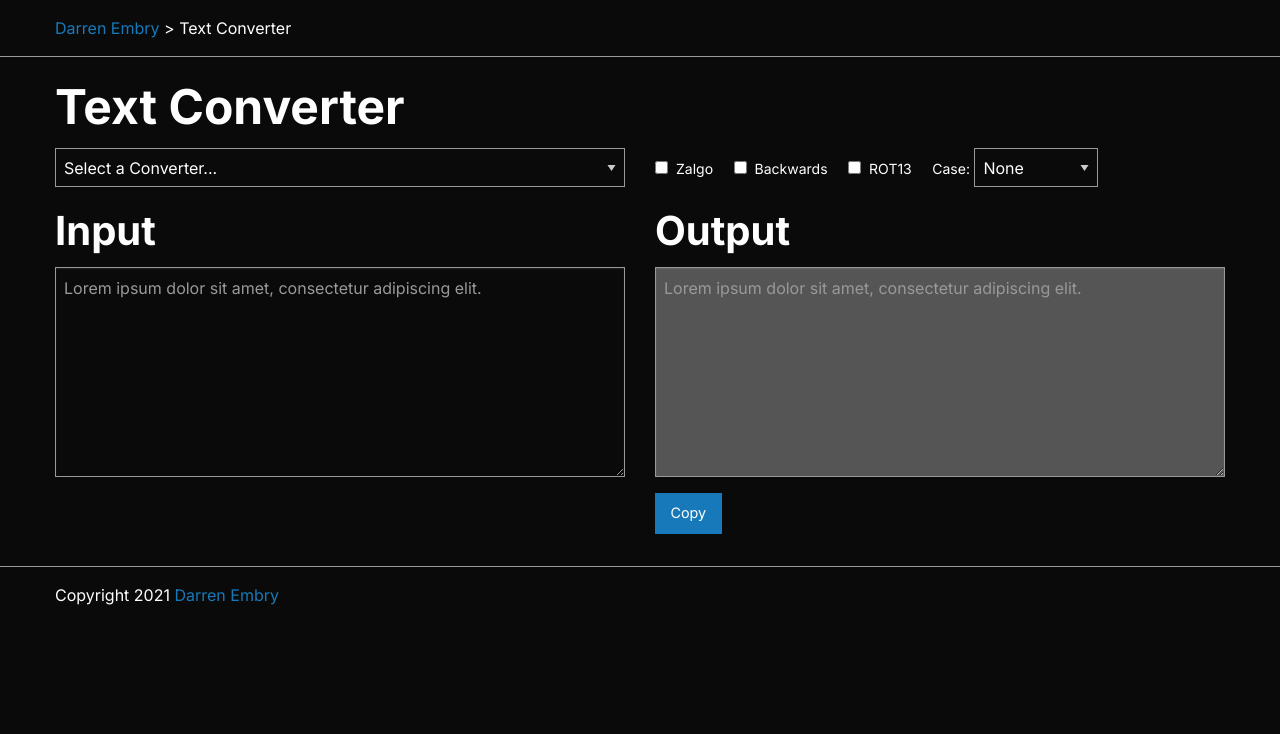
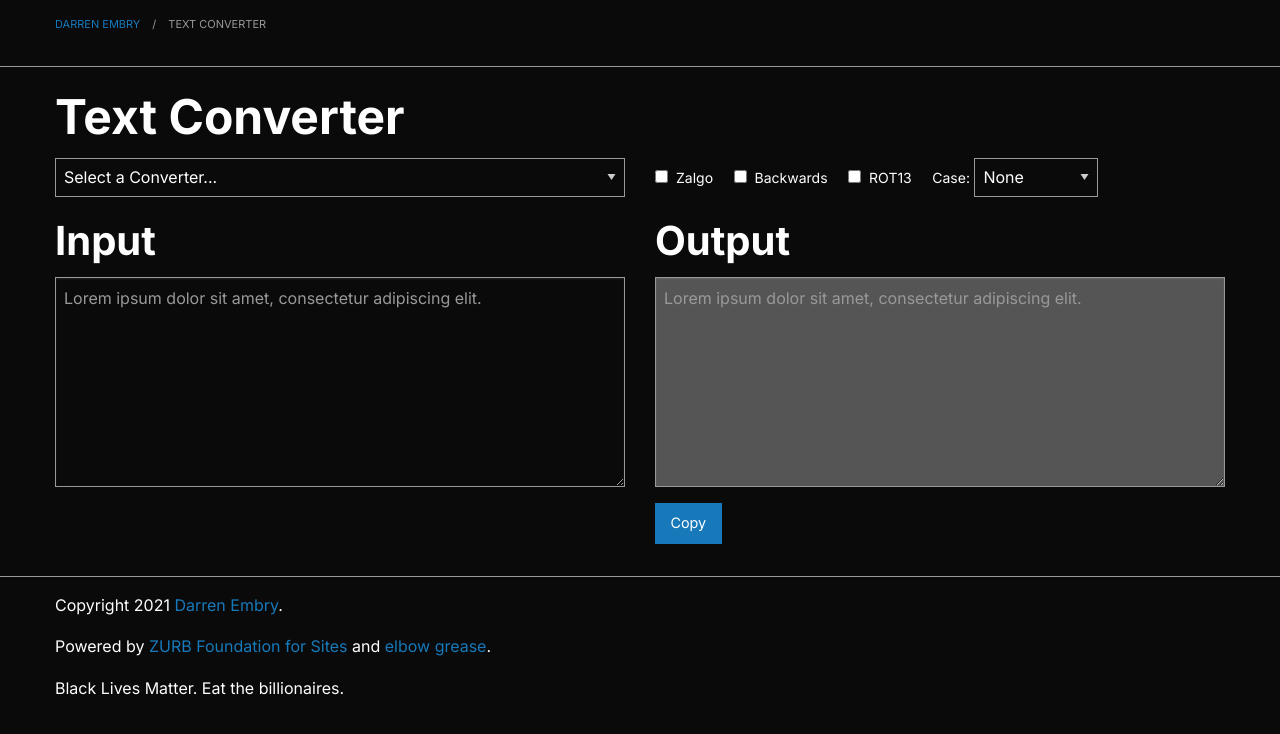
Before and after one commit to dse/text-converter, a website: page docs/index.html in a window 1280 px wide. Drawn offline with Linux system fonts and the light colour scheme.

Commit message:
breadcrumbs, footer additions

```diff
--- a/docs/index.html
+++ b/docs/index.html
@@ -17,7 +17,12 @@
                 <div class="grid-x grid-margin-x">
                     <div class="cell">
 
-                        <a href="https://webonastick.com/">Darren Embry</a> &gt; Text Converter
+                        <nav aria-label="You are here:" role="navigation">
+                            <ul class="breadcrumbs">
+                                <li><a href="https://webonastick.com/">Darren Embry</a></li>
+                                <li class="disabled">Text Converter</li>
+                            </ul>
+                        </nav>
 
                     </div>
                 </div>
@@ -79,7 +84,18 @@
                 <div class="grid-x grid-margin-x">
                     <div class="cell">
 
-                        Copyright <script>document.write(new Date().getFullYear());</script> <a href="mailto:dse@webonastick.com">Darren Embry</a>
+                        <p>
+                            Copyright <script>document.write(new Date().getFullYear());</script> <a href="mailto:dse@webonastick.com">Darren Embry</a>.
+                        </p>
+
+                        <p>
+                            Powered by <a target="_blank" href="https://get.foundation/sites.html">ZURB Foundation for Sites</a> and
+                            <a target="_blank" href="https://www.gnu.org/software/emacs/">elbow grease</a>.
+                        </p>
+
+                        <p>
+                            Black Lives Matter.  Eat the billionaires.
+                        </p>
 
                     </div>
                 </div>
```
